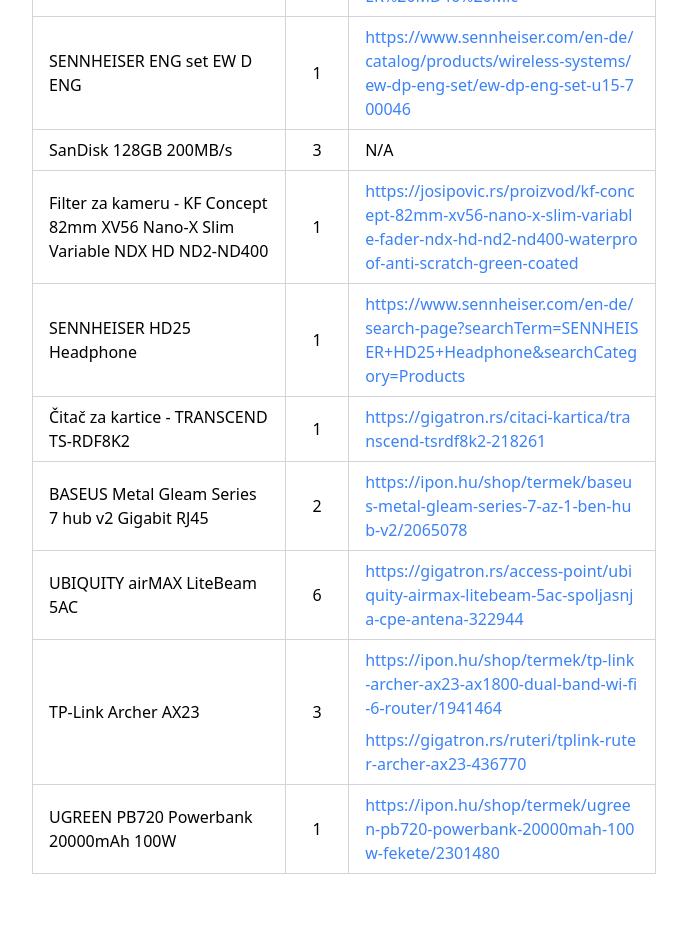
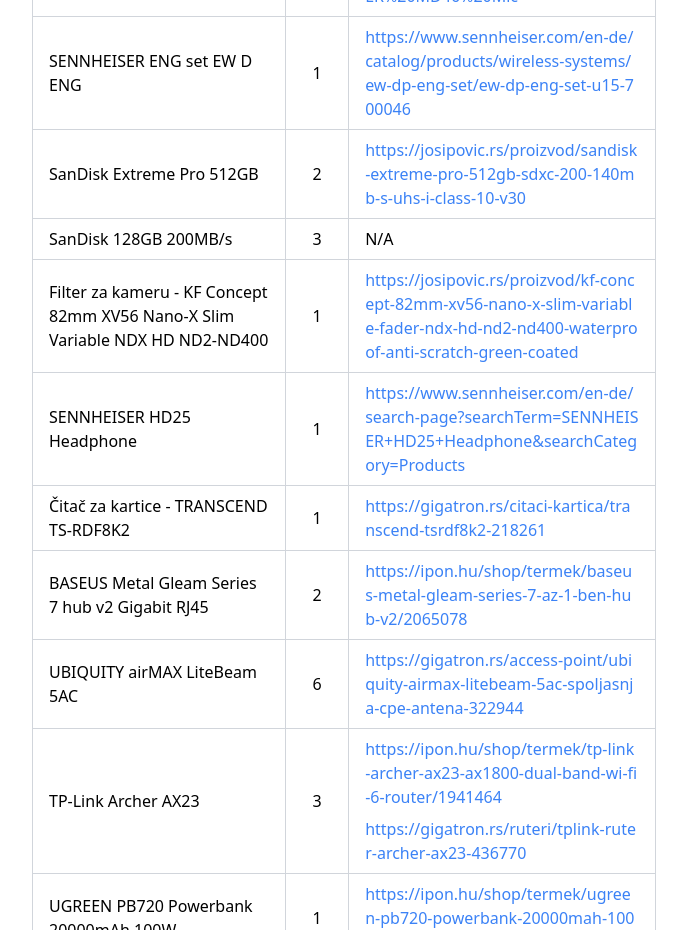
Before and after one commit to blokadainfo/website, a SvelteKit app: page /donacije in a window 1280 px wide. Shown: the part 900-1830 px from the top of the page, without its empty margins (296-983 px from the left). Built offline with nearby package versions, Linux system fonts and the light colour scheme.

Commit message:
fix(donations): update list
Signed-off-by: Aleksa Siriški <31509435+aleksasiriski@users.noreply.github.com>

```diff
--- a/src/routes/(prerendered)/donacije/donations.ts
+++ b/src/routes/(prerendered)/donacije/donations.ts
@@ -41,6 +41,11 @@
 		links: [
 			'https://www.sennheiser.com/en-de/catalog/products/wireless-systems/ew-dp-eng-set/ew-dp-eng-set-u15-700046'
 		]
+	},
+	{
+		name: 'SanDisk Extreme Pro 512GB',
+		pieces: 2,
+		links: ['https://josipovic.rs/proizvod/sandisk-extreme-pro-512gb-sdxc-200-140mb-s-uhs-i-class-10-v30']
 	},
 	{
 		name: 'SanDisk 128GB 200MB/s',
```
